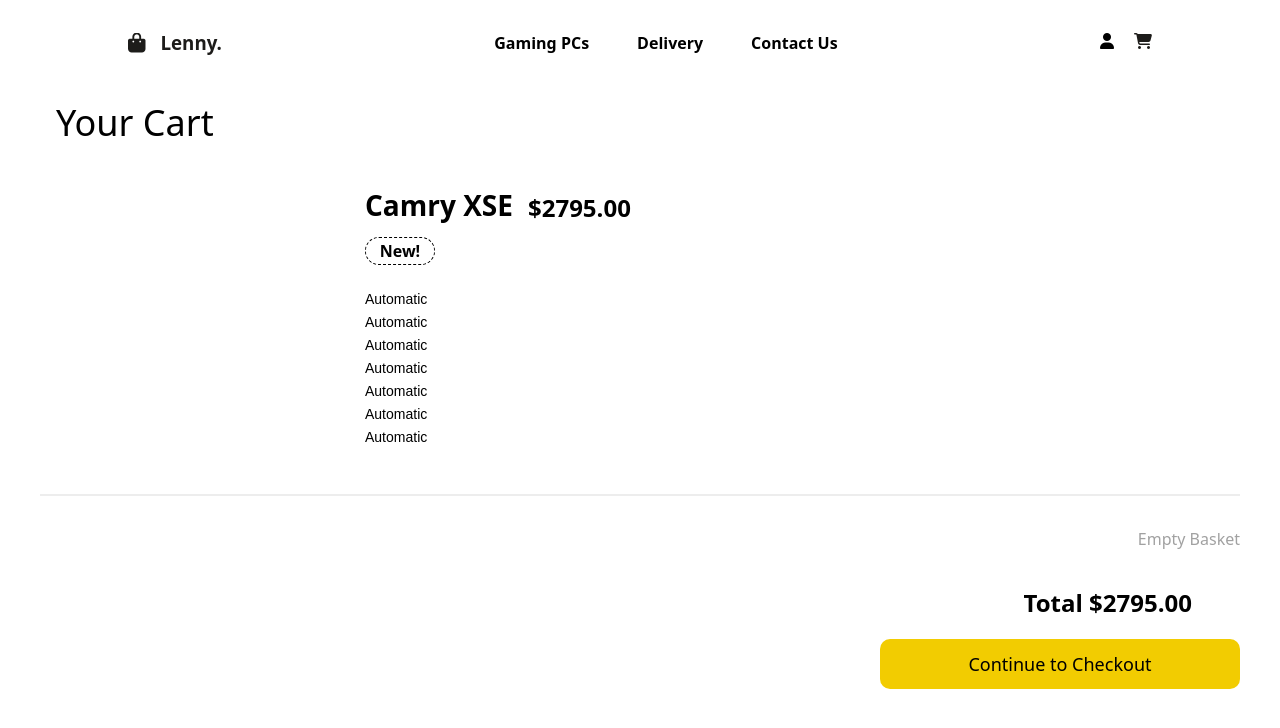
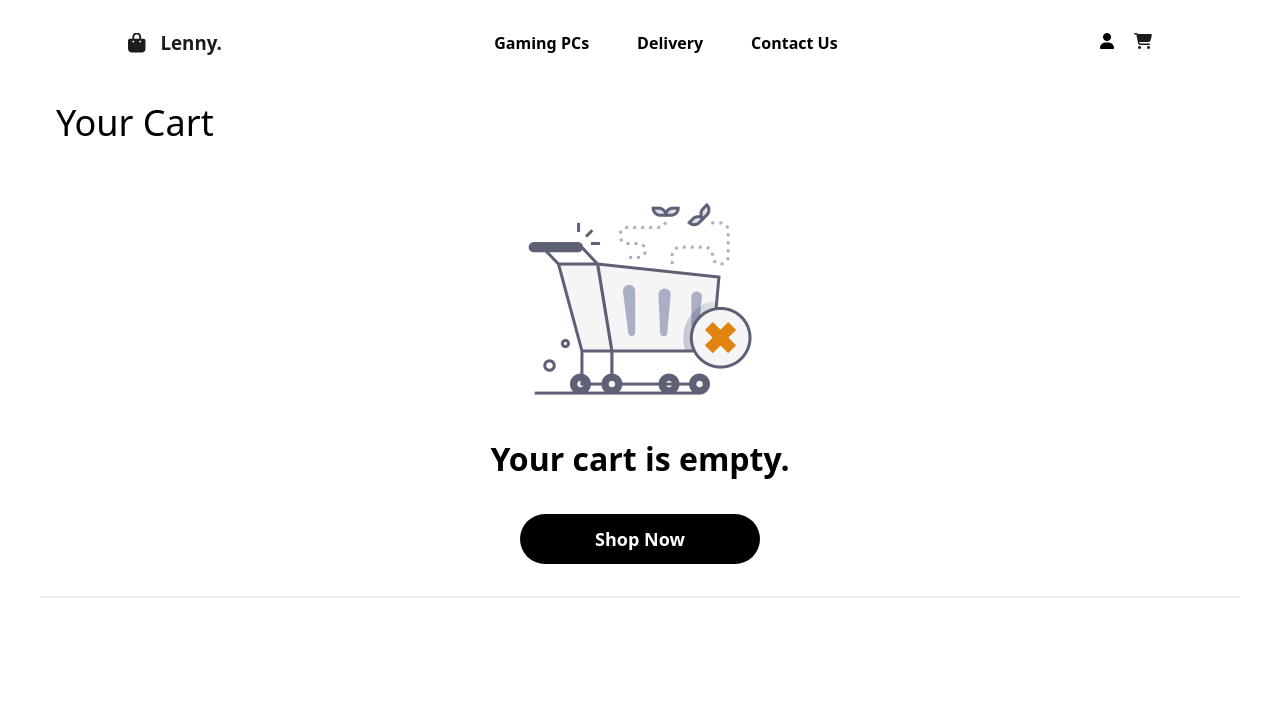
Before and after one commit to octaxdxdxd/pc_ecommerce, a plain HTML site: page cart.html in a window 1280 px wide. Drawn offline with Linux system fonts and the light colour scheme.

Commit message:
cart js logic, contact html/css, login html/css, homepage sections

```diff
--- a/cart.html
+++ b/cart.html
@@ -71,15 +71,36 @@
 
                 <div class="your-cart">
                     <p>Your Cart</p>
+
                 </div>
+
 
                 <div class="both-container">
 
+
                     <div class="car-details">
+
+                        <div class="empty-message" style="display: none;">
+                            <div class="empty-flex">
+                                <div class="image">
+                                    <img src="/imagini/empty-cart.png">
+                                </div>
+                            <p>Your cart is empty.</p>
+                                <a href="pc.html" class="shop-btn-a">
+                                    <button class="shop-btn">
+                                        <span>Shop Now</span>
+                                    </button>
+                                </a>
+
+                        </div>
+                        </div>
+
 
                         <div class="details-box">
 
                             <div class="first-part">
+
+
 
                                 <div class="card-image car-1">
 
@@ -88,39 +109,40 @@
                                 <div class="down-mobile">
 
                                     <div class="car-title">
-                                        <h2 class="car-name">Camry XSE</h2>
+                                        <h2 class="car-name"></h2>
                                         <h3 class="car-year">New!</h3>
 
                                         <div class="details-second">
                                             <ul class="car-info">
 
                                                 <li>
-                                                    <span class="pc-cpu">Automatic</span>
+                                                    <span class="pc-cpu"></span>
                                                 </li>
 
                                                 <li>
-                                                    <span class="pc-gpu">Automatic</span>
+                                                    <span class="pc-gpu"></span>
                                                 </li>
 
                                                 <li>
-                                                    <span class="pc-ram">Automatic</span>
+                                                    <span class="pc-ram"></span>
                                                 </li>
 
                                                 <li>
-                                                    <span class="pc-motherboard">Automatic</span>
+                                                    <span class="pc-motherboard"></span>
                                                 </li>
 
                                                 <li>
-                                                    <span class="pc-storage">Automatic</span>
+                                                    <span class="pc-storage"></span>
                                                 </li>
 
                                                 <li>
-                                                    <span class="pc-psu">Automatic</span>
+                                                    <span class="pc-psu"></span>
                                                 </li>
 
                                                 <li>
-                                                    <span class="pc-windows">Automatic</span>
+                                                    <span class="pc-windows"></span>
                                                 </li>
+
 
                                             </ul>
                                         </div>
@@ -133,7 +155,7 @@
 
                                     </div>
 
-                                    <div class="pc-price">$2795.00
+                                    <div class="pc-price">
 
                                     </div>
                                 </div>
@@ -157,7 +179,7 @@
                     <a href="#" class="empty-btn">
                         <p class="empty">Empty Basket</p>
                     </a>
-                    <div class="pc-price">Total $2795.00</div>
+                    <div class="pc-price">Total</div>
                     <button class="button-book">
                         <p>Continue to Checkout</p>
                     </button>
--- a/css/cart.css
+++ b/css/cart.css
@@ -54,6 +54,88 @@
 .car-details {
     margin: 8px 16px 16px;
     width: 100%;
+}
+
+.empty-message{
+    display: flex;
+    justify-content: center;
+    align-items: center;
+}
+
+button.shop-btn {
+    display: flex;
+    width: 240px;
+    height: 50px;
+    border-radius: 30px;
+    margin-top: 1.5rem;
+    color: rgb(255, 255, 255);
+    background: #000000;
+    cursor: pointer;
+    justify-content: center;
+    align-items: center;
+    transition: all 0.5s ease;
+}
+
+.shop-btn-a{
+    text-decoration: none;
+}
+
+button.shop-btn span {
+    font-size: 18px;
+    color: rgb(255, 255, 255);
+    display: inline-block;
+    justify-content: center;
+    text-align: center;
+    text-shadow: 1px 1px 4px rgba(0, 0, 0, 0.15);
+    font-weight: 600;
+    position:relative;
+    transition: 0.5s;
+}
+
+button.shop-btn:hover{
+    background: rgba(0, 0, 0, 0.95);
+}
+
+.shop-btn span:after {
+    content: '\00bb';
+    color:rgb(255, 255, 255);
+    position: absolute;
+    opacity: 0;
+    top: 0;
+    right: -20px;
+    transition: 0.5s;
+  }
+
+  .shop-btn:hover span {
+    padding-right: 25px;
+  }
+
+  .shop-btn:hover span:after {
+    opacity: 1;
+    right: 0;
+  }
+
+.empty-message p{
+    font-size:32px;
+    font-weight: 600;
+    display: flex;
+    justify-content: center;
+}
+
+.empty-flex{
+    display: flex;
+    justify-content: center;
+    align-items: center;
+    flex-direction: column;
+    gap:10px;
+}
+
+.empty-flex img{
+    display: flex;
+    justify-content: center;
+    align-items: center;
+    width:256px;
+    height:256px;
 }
 
 .total-price {
@@ -294,7 +376,6 @@
 
 .pc-price {
     margin: 20px 0px;
-    margin-right: 3rem;
     font-size: 24px;
     font-weight: 600;
     display: flex;
--- a/css/contact.css
+++ b/css/contact.css
@@ -7,13 +7,13 @@
     border: 0;
 }
 
-.hero-section {
+.contact-hero {
     background-image: url(../imagini/contact-bg.png);
     background-repeat: no-repeat;
     background-position: center;
     background-size: cover;
     display: flex;
-    height: 525px;
+    height: 400px;
 }
 
 .hero-content {
--- a/css/home.css
+++ b/css/home.css
@@ -104,22 +104,23 @@
 .hero-pc h1 {
     font-size: 48px;
     font-weight: 800;
-    text-align: left;
+    text-align: right;
     color: black;
 }
+
 
 .hero-pc p {
     font-size: 24px;
     font-weight: 400;
     color: black;
-    text-align: left;
+    text-align: right;
     text-shadow: 10px 20px 30px rgba(0, 0, 0, 0.25);
 }
 
 .pc-content {
     display: flex;
     align-items: center;
-    gap: 10vw;
+    gap: 5vw;
 }
 
 .pc-content img {
@@ -140,6 +141,12 @@
     justify-content: center;
     align-items: center;
     transition:0.5s;
+}
+
+.hero-btns-pc{
+    display: flex;
+    justify-content: right;
+    align-items: center;
 }
 
 button.transp-btn a {
@@ -486,6 +493,11 @@
     justify-content: right;
 }
 
+.text-right{
+    margin-right:2rem;
+    width:30vw;
+}
+
 @media screen and (max-width: 854px) {
     footer .footer-content {
         flex-direction: column;
@@ -500,24 +512,21 @@
 }
 
 @media screen and (min-width:1600px) {
-    .hero-pc p {
+    /* .hero-pc p {
         width: 70%;
-    }
+    } */
 }
 
 @media screen and (max-width:1600px) {
-    .pc-content {
-        gap: 3vw;
-    }
 
     .pc-content img {
         width: 440px;
         height: 253px;
     }
 
-    .hero-pc p {
+    /* .hero-pc p {
         width: 90%;
-    }
+    } */
 
     .laptop-content {
         gap: 3vw;
@@ -566,6 +575,11 @@
         flex-direction: column;
         align-items: center;
     }
+
+    .text-right{
+        margin-right:2rem;
+        width:auto;
+    }
 }
 
 @media screen and (max-width:800px) {
@@ -581,6 +595,9 @@
         align-items: center;
     }
 
+    .pc-content {
+        gap: 3vw;
+    }
 
     .nav-elements ul {
         display: none;
--- a/css/pc.css
+++ b/css/pc.css
@@ -257,20 +257,32 @@
     }
 }
 
-@media screen and (max-width:505px) {
+@media (min-width:500px) and (max-width:700px){
+    .hero-section h1 {
+        font-size: 35px!important;
+    }
+
+    .hero-section p {
+        font-size: 25px!important;
+    }
+}
+
+@media screen and (max-width:700px) {
     .hero-section {
         justify-content: center;
         align-items: center;
     }
 
+    .hero-content{
+        margin-left:0rem;
+    }
+
     .hero-section h1 {
-        font-size: 40px;
-        margin-right: 0.5rem;
+        font-size: 25px;
     }
 
     .hero-section p {
-        font-size: 20px;
-        margin-right: 3rem;
+        font-size: 15px;
     }
 
     /* *{
--- a/js/cart.js
+++ b/js/cart.js
@@ -1,12 +1,16 @@
 let rentedCar = JSON.parse(localStorage.getItem('rentedCar'));
-let emptyBtn = document.querySelector(".empty-btn")
-let pcDetails = document.querySelector(".details-box")
+let emptyBtn = document.querySelector(".empty-btn");
+let pcDetails = document.querySelector(".details-box");
+let emptyMessage = document.querySelector(".empty-message");
+let cta = document.querySelector(".cta");
+const total = document.querySelector('.cta .pc-price');
 
-emptyBtn.addEventListener("click", () => {
+if (!rentedCar) {
     pcDetails.style.display = "none";
-    total.textContent = "Total";
-});
-
+    emptyMessage.style.display = "flex";
+    total.style.display = "none";
+    cta.style.display = "none";
+} else {
     const rentedCarName = document.querySelector('.car-name');
     const rentedCarImg = document.querySelector('.car-1');
     const pcPrice = document.querySelector('.pc-price');
@@ -17,13 +21,9 @@
     const pcStorage = document.querySelector('.pc-storage');
     const pcPSU = document.querySelector('.pc-psu');
     const pcWindows = document.querySelector('.pc-windows');
-const total = document.querySelector('.cta .pc-price');
-
-console.log(rentedCar)
 
     rentedCarImg.style.backgroundImage = `url('${rentedCar.img}')`;
     rentedCarName.textContent = rentedCar.name;
-
 
     pcPrice.textContent = `€${rentedCar.price}`;
     pcCPU.textContent = rentedCar.cpu;
@@ -33,4 +33,14 @@
     pcStorage.textContent = rentedCar.storage;
     pcPSU.textContent = rentedCar.psu;
     pcWindows.textContent = rentedCar.windows;
-total.textContent = `Total: €${rentedCar.price}`
+    total.textContent = `Total: €${rentedCar.price}`;
+}
+
+emptyBtn.addEventListener("click", () => {
+    localStorage.removeItem('rentedCar');
+    pcDetails.style.display = "none";
+    total.textContent = "Total";
+    emptyMessage.style.display = "flex";
+    total.style.display="none";
+    cta.style.display="none";
+});
```
Also changed, not shown: contact.html (+3 -4 lines), css/login.css (+6 -10 lines), home.html (+1 -1 lines), login.html (+1 -4 lines), pc.html (+2 -2 lines), product.html (+1 -26 lines), imagini/empty-cart.png (added). Lines whose indentation alone changed are shown as unchanged.
